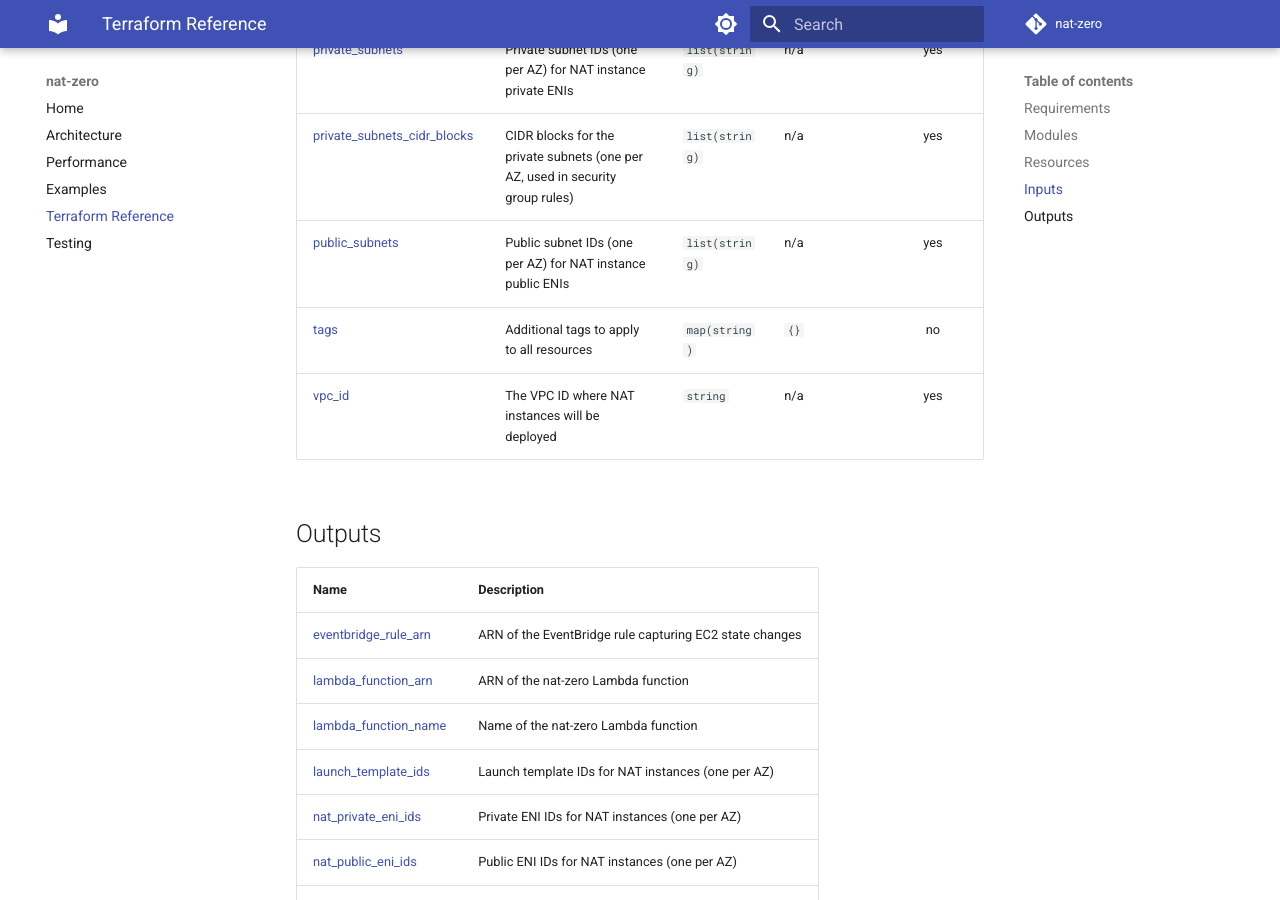
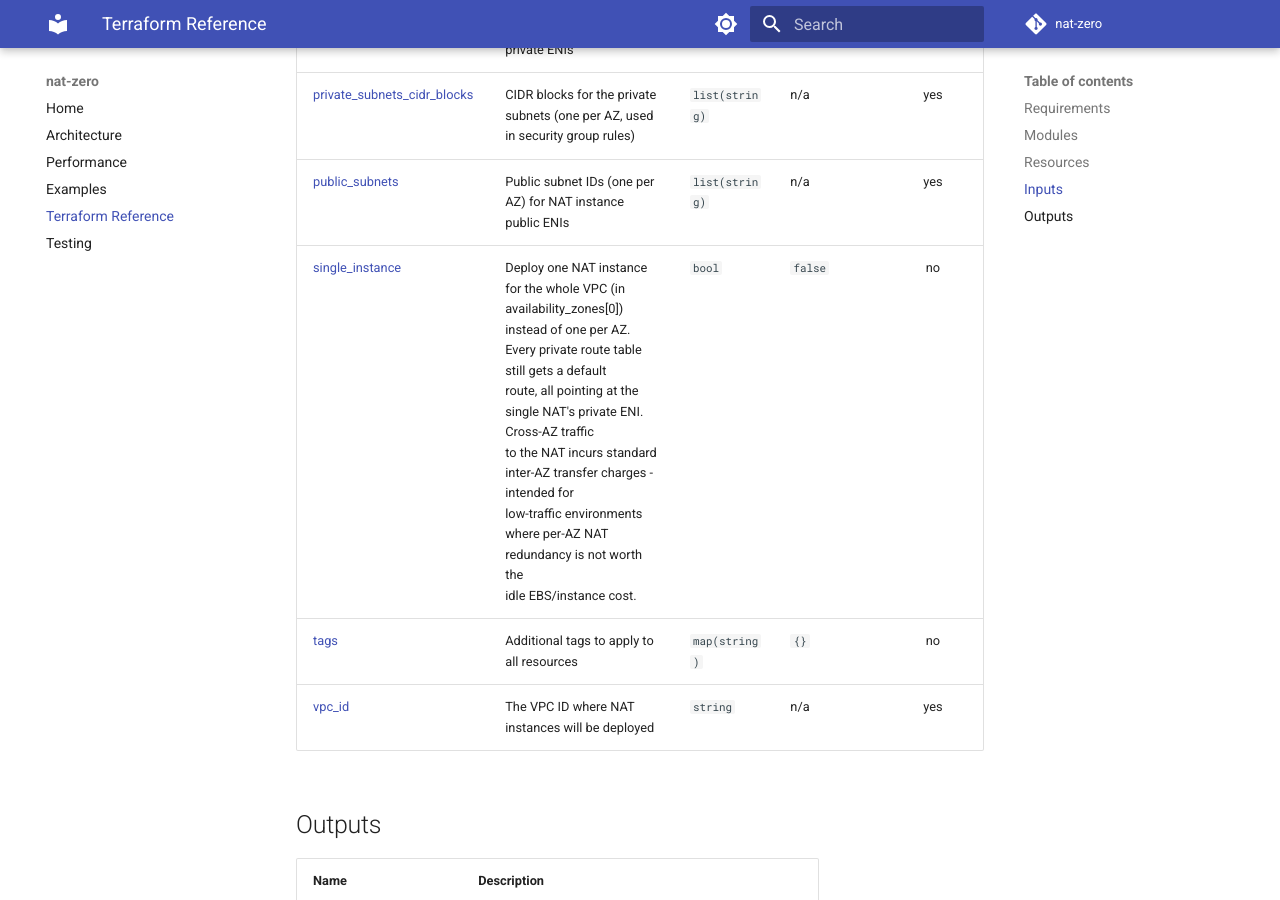
Before and after one commit to MachineDotDev/nat-zero, an MkDocs documentation site: the page built from docs/reference.md, in a window 1280 px wide and 900 px high, scrolled down 4046 px. Built offline with MkDocs 1.6.1 and Material for MkDocs 9.7.7, drawn with Linux system fonts in a browser that asks for light colours; comment, search, counter and statistics services are not loaded.

Commit message:
docs: regenerate terraform-docs for single_instance
Co-Authored-By: Claude Fable 5 <noreply@anthropic.com>

```diff
--- a/docs/reference.md
+++ b/docs/reference.md
@@ -68,6 +68,7 @@ No modules.
 | <a name="input_private_subnets"></a> [private\_subnets](#input\_private\_subnets) | Private subnet IDs (one per AZ) for NAT instance private ENIs | `list(string)` | n/a | yes |
 | <a name="input_private_subnets_cidr_blocks"></a> [private\_subnets\_cidr\_blocks](#input\_private\_subnets\_cidr\_blocks) | CIDR blocks for the private subnets (one per AZ, used in security group rules) | `list(string)` | n/a | yes |
 | <a name="input_public_subnets"></a> [public\_subnets](#input\_public\_subnets) | Public subnet IDs (one per AZ) for NAT instance public ENIs | `list(string)` | n/a | yes |
+| <a name="input_single_instance"></a> [single\_instance](#input\_single\_instance) | Deploy one NAT instance for the whole VPC (in availability\_zones[0])<br/>instead of one per AZ. Every private route table still gets a default<br/>route, all pointing at the single NAT's private ENI. Cross-AZ traffic<br/>to the NAT incurs standard inter-AZ transfer charges - intended for<br/>low-traffic environments where per-AZ NAT redundancy is not worth the<br/>idle EBS/instance cost. | `bool` | `false` | no |
 | <a name="input_tags"></a> [tags](#input\_tags) | Additional tags to apply to all resources | `map(string)` | `{}` | no |
 | <a name="input_vpc_id"></a> [vpc\_id](#input\_vpc\_id) | The VPC ID where NAT instances will be deployed | `string` | n/a | yes |
 
```
Also changed, not shown: README.md (+1 -0 lines).
